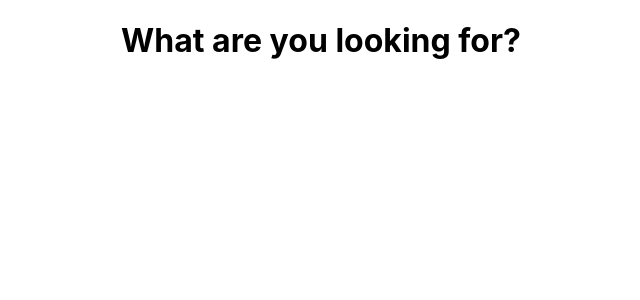
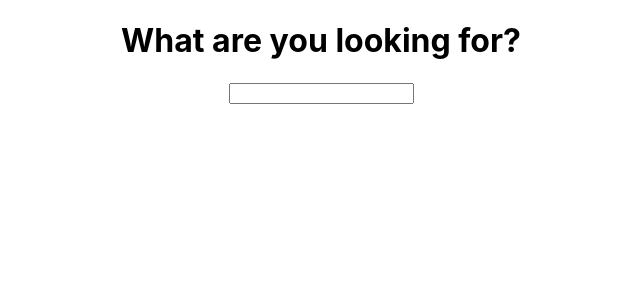
Before and after one commit to lauraisabeau/dictonary-app, a React (Create React App) app: page / in a window 1280 px wide. Shown: the top 300 px of the page, without its empty margins (319-959 px from the left). Built offline with nearby package versions, Linux system fonts and the light colour scheme.

Commit message:
added a search engine component

```diff
--- a/src/App.js
+++ b/src/App.js
@@ -1,9 +1,11 @@
 import "./App.css";
+import SearchEngine from "./SearchEngine";
 
 function App() {
   return (
     <div className="App">
       <h1>What are you looking for?</h1>
+      <SearchEngine />
     </div>
   );
 }
--- /dev/null
+++ b/src/SearchEngine.js
@@ -0,0 +1,22 @@
+import React, { useState } from "react";
+
+export default function SearchEngine() {
+  let [keyword, setKeyword] = useState("");
+
+  function search(event) {
+    event.preventDefault();
+    alert(`Searching for ${keyword} definition`);
+  }
+
+  function handleKeywordChange(event) {
+    setKeyword(event.target.value);
+  }
+
+  return (
+    <div className="Dictionary">
+      <form onSubmit={search}>
+        <input type="search" onChange={handleKeywordChange} />
+      </form>
+    </div>
+  );
+}
```
